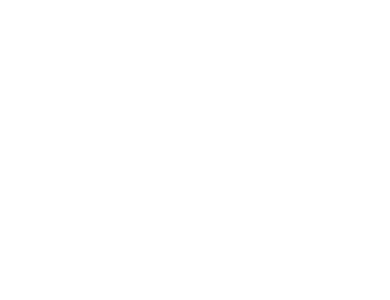
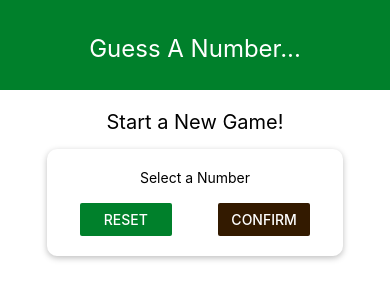
Before and after one commit to Joey-Provolone/guess-the-number, a React Native app: screen / in a window 390 px wide. Shown: the top 300 px of the page. Built offline with nearby package versions, Linux system fonts and the light colour scheme.

Commit message:
Created colors constant file and and Input Styles

```diff
--- a/App.js
+++ b/App.js
@@ -2,11 +2,15 @@
 import { StyleSheet, View } from "react-native";
 
 import Header from "./components/Header";
+import StartGameScreen from "./screens/StartGameScreen";
 
 export default function App() {
 	return (
 		<View style={styles.screen}>
-			<Header title="Guess A Number..." />
+			<View>
+				<Header title="Guess A Number..." />
+			</View>
+			<StartGameScreen />
 		</View>
 	);
 }
--- /dev/null
+++ b/components/Card.js
@@ -0,0 +1,24 @@
+import React from "react";
+import { View, StyleSheet } from "react-native";
+
+const Card = (props) => {
+	return (
+		<View style={{ ...styles.card, ...props.style }}>{props.children}</View>
+	);
+};
+
+const styles = StyleSheet.create({
+	card: {
+		shadowColor: "black",
+		shadowOffset: { width: 0, height: 2 },
+		shadowRadius: 6,
+		shadowOpacity: 0.26,
+		elevation: 20,
+		backgroundColor: "white",
+		margin: 5,
+		padding: 20,
+		borderRadius: 10,
+	},
+});
+
+export default Card;
--- a/components/Header.js
+++ b/components/Header.js
@@ -1,5 +1,7 @@
 import React from "react";
 import { View, Text, StyleSheet } from "react-native";
+
+import Colors from "../constants/colors";
 
 const Header = (props) => {
 	return (
@@ -13,14 +15,15 @@
 	header: {
 		width: "100%",
 		height: 90,
-		paddingTop: 36,
-		backgroundColor: "olivegreen",
+		padding: 36,
+		paddingTop: 42,
+		backgroundColor: Colors.primary,
 		alignItems: "center",
 		justifyContent: "center",
 	},
 	headerText: {
 		color: "white",
-		fontSize: 18,
+		fontSize: 24,
 	},
 });
 
--- /dev/null
+++ b/constants/colors.js
@@ -0,0 +1,7 @@
+export default {
+	// primary: "#f7287b",
+	// secondary: "#c717fc",
+
+	primary: "#00802b",
+	secondary: "#331a00",
+};
--- /dev/null
+++ b/screens/StartGameScreen.js
@@ -0,0 +1,59 @@
+import React from "react";
+import { View, Text, TextInput, StyleSheet, Button } from "react-native";
+
+import Card from "../components/Card";
+import Colors from "../constants/colors";
+
+const StartGameScreen = (props) => {
+	return (
+		<View style={styles.screen}>
+			<Text style={styles.titleText}>Start a New Game!</Text>
+			<Card style={styles.inputContainer}>
+				<Text>Select a Number</Text>
+				<TextInput />
+				<View style={styles.buttonContainer}>
+					<View style={styles.button}>
+						<Button title="Reset" onPress={() => {}} color={Colors.primary} />
+					</View>
+					<View style={styles.button}>
+						<Button
+							title="Confirm"
+							onPress={() => {}}
+							color={Colors.secondary}
+						/>
+					</View>
+				</View>
+			</Card>
+		</View>
+	);
+};
+
+const styles = StyleSheet.create({
+	screen: {
+		flex: 1,
+		padding: 10,
+		alignItems: "center",
+	},
+	titleText: {
+		fontSize: 20,
+		marginVertical: 10,
+	},
+	inputContainer: {
+		width: 300,
+		maxWidth: "80%",
+		alignItems: "center",
+	},
+	buttonContainer: {
+		width: "100%",
+		paddingHorizontal: "5%",
+		flexDirection: "row",
+		justifyContent: "space-between",
+	},
+	button: {
+		flex: 1,
+		minWidth: "30%",
+		maxWidth: "40%",
+	},
+});
+
+export default StartGameScreen;
```
Also changed, not shown: components/Input.js (added, +13 -0 lines).
